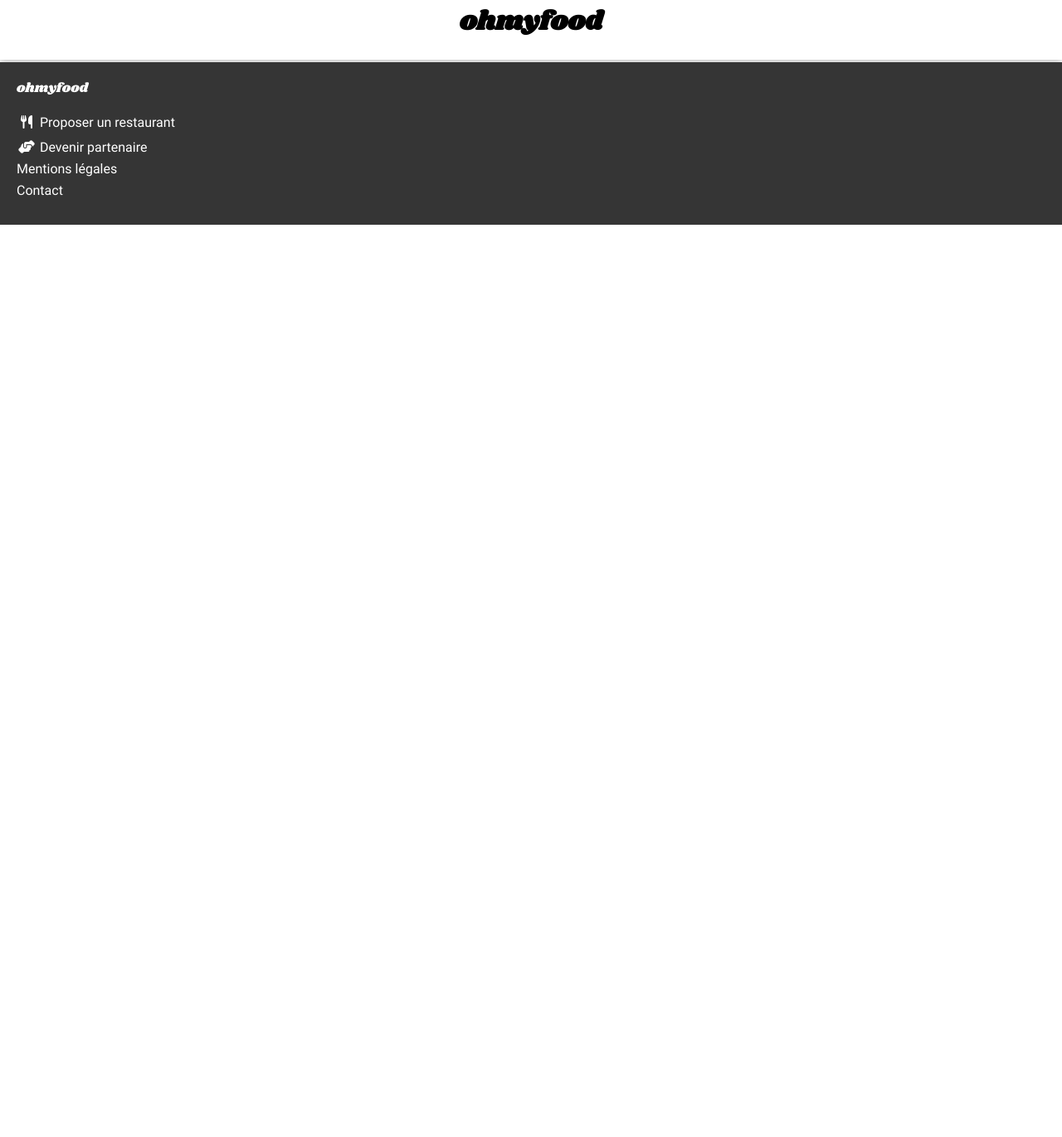
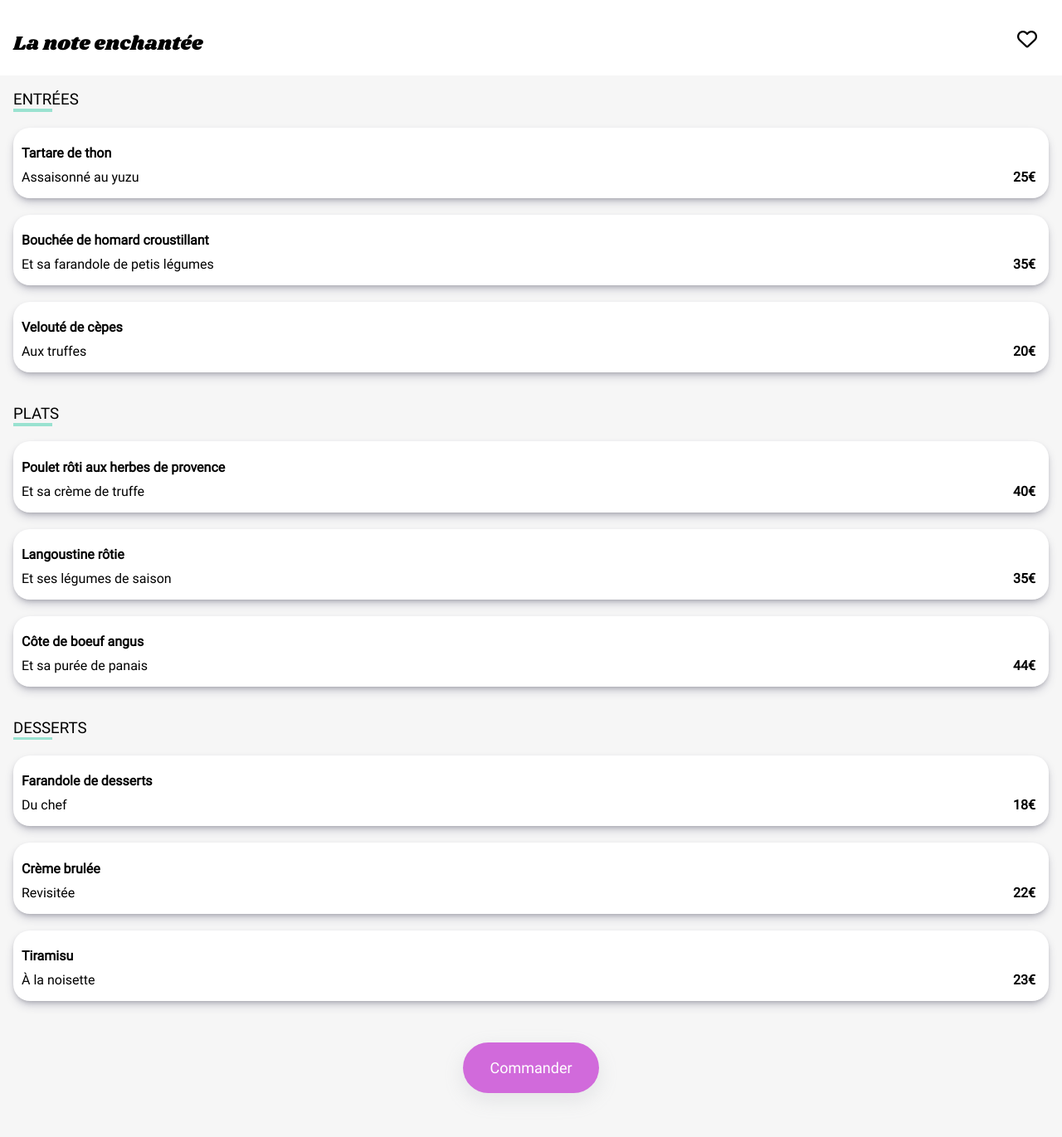
Before and after one commit to HugoDlhOC/HugoDelahaye_3_21102021, a website: page menu_le_delice_des_sens.html in a window 1280 px wide. Shown: the part 18-1389 px from the top of the page at 83% size. Before the commit the page ends 800 px from the top, so only its background shows below. Drawn offline with Linux system fonts and the light colour scheme.

Commit message:
bouton_commander_et_image_haut_menu

```diff
--- a/menu_le_delice_des_sens.html
+++ b/menu_le_delice_des_sens.html
@@ -11,7 +11,79 @@
     <header>
         <h1>ohmyfood</h1>
     </header>
+    <section class="section_carte">
+        <div class="carte_complete">
+            <div class="titre_et_coeur">
+                <h2>La note enchantée<i class="far fa-heart"></i></h2>
+            </div>
 
+            <div class="entrees">
+                <h3>ENTRÉES</h3>
+                <div class="liste_choix_carte">
+                    <article class="item">
+                        <h4>Tartare de thon</h4>
+                        <p>Assaisonné au yuzu<span><strong>25€</strong></span></p>
+                    </article>
+
+                    <article class="item">
+                        <h4>Bouchée de homard croustillant</h4>
+                        <p>Et sa farandole de petis légumes<span><strong>35€</strong></span></p>
+                    </article>
+
+                    <article class="item">
+                        <h4>Velouté de cèpes</h4>
+                        <p>Aux truffes<span><strong>20€</strong></span></p>
+                    </article>
+                </div>
+            </div>
+
+            <div class="plats">
+                <h3>PLATS</h3>
+                <div class="liste_choix_carte">
+                    <article class="item">
+                        <h4>Poulet rôti aux herbes de provence</h4>
+                        <p>Et sa crème de truffe<span><strong>40€</strong></span></p>
+                    </article>
+
+                    <article class="item">
+                        <h4>Langoustine rôtie</h4>
+                        <p>Et ses légumes de saison<span><strong>35€</strong></span></p>
+                    </article>
+
+                    <article class="item">
+                        <h4>Côte de boeuf angus</h4>
+                        <p>Et sa purée de panais<span><strong>44€</strong></span></p>
+                    </article>
+                </div>
+            </div>
+
+            <div class="desserts">
+                <h3>DESSERTS</h3>
+                <div class="liste_choix_carte">
+                    <article class="item">
+                        <h4>Farandole de desserts</h4>
+                        <p>Du chef<span><strong>18€</strong></span></p>
+                    </article>
+
+                    <article class="item">
+                        <h4>Crème brulée</h4>
+                        <p>Revisitée<span><strong>22€</strong></span></p>
+                    </article>
+
+                    <article class="item">
+                        <h4>Tiramisu</h4>
+                        <p>À la noisette<span><strong>23€</strong></span></p>
+                    </article>
+                </div>
+            </div>
+
+            <div class="commande_bouton">
+                <button class="btn btn-commander">
+                    <span>Commander</span>
+                </button>
+            </div>
+        </div>
+    </section>
     <footer>
         <p>ohmyfood</p>
         <ul>
--- a/sass/components/_buttons.scss
+++ b/sass/components/_buttons.scss
@@ -1,9 +1,13 @@
 .btn{
     border-radius: 32px;
-    padding: 16px;
+    padding: 20px 32px 20px 32px;
     color: white;
     background-color: #d16adb;
     font-family: 'Roboto', Arial, Helvetica, sans-serif;
     box-shadow: rgba(149, 157, 165, 0.2) 0px 8px 24px;
     border: none;
+
+    span{
+        font-size: 18px;
+    }
 }
--- /dev/null
+++ b/sass/components/_img_presentation.scss
@@ -0,0 +1,6 @@
+.img_presentation{
+    img{
+        width: 100%;
+        object-fit: cover;
+    }
+}
--- a/sass/main.scss
+++ b/sass/main.scss
@@ -6,4 +6,5 @@
 @import "./layout/body";
 @import "./pages/section_fonctionnement";
 @import "./pages/section_restaurants";
-@import "./pages/section_carte"
+@import "./pages/section_carte";
+@import "./components/img_presentation"
--- a/sass/pages/_section_carte.scss
+++ b/sass/pages/_section_carte.scss
@@ -1,9 +1,16 @@
 .section_carte{
     background-color: #f6f6f6;
+
+    .carte_complete{
+        position: relative;
+        z-index: 1;
+        bottom: 70px;
+        .titre_et_coeur{
+            padding-top: 10px;
+            padding-bottom: 1px;    //Evite d'avoir une barre
+            background-color: white;
             border-radius: 32px 32px 0px 0px;
 
-    .titre_et_coeur{
-        padding-top: 5px;
 
             h2{
                 font-family: 'Shrikhand', Arial, Helvetica, sans-serif;
@@ -65,12 +72,14 @@
             align-items: center;
 
             .btn-commander{
-
+                margin-top: 30px;
+                margin-bottom: 50px;
+            }
         }
     }
 }
 
-.section_carte > *{
+.titre_et_coeur > *, .entrees > *, .plats > *, .desserts > *, .commande_bouton > *{ /*Tous sauf l'image*/
     margin-left: 16px;
     margin-right: 16px;
 }
```
Also changed, not shown: menu_la_note_enchantee.html (+28 -18 lines), menu_la_palette_du_gout.html (+7 -0 lines), public/css/style.css, 1 other file. Lines whose indentation alone changed are shown as unchanged.
